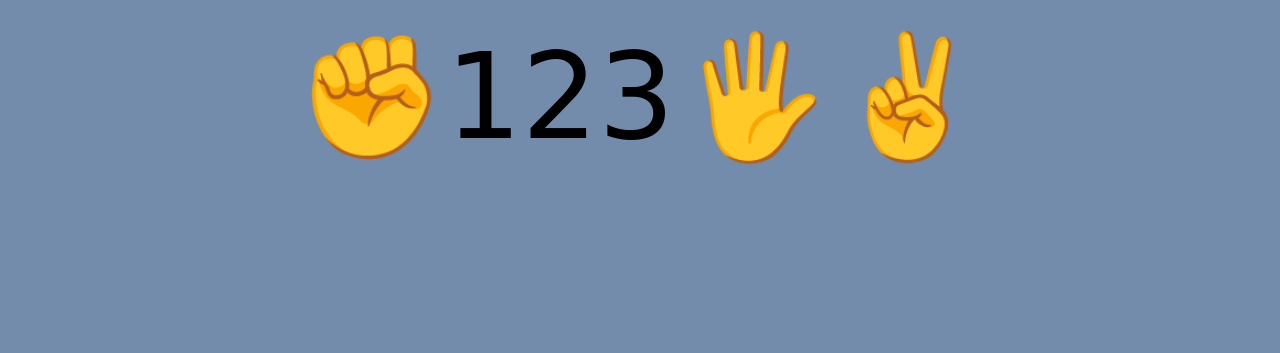
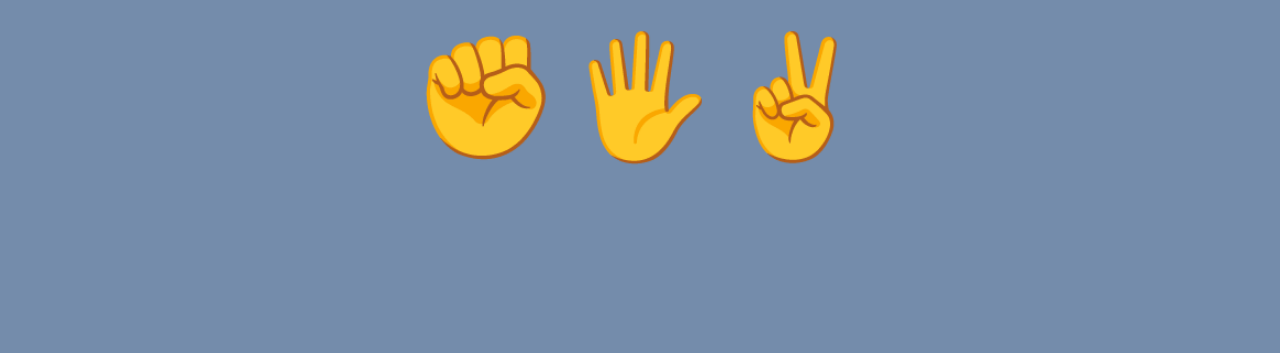
Before and after one commit to IdoSabach/Rock-Paper-Scissors, a plain HTML site: page index.html in a window 1280 px wide. Shown: the part 397-750 px from the top of the page. Drawn offline with Linux system fonts and the light colour scheme; a web font is replaced by a local one.

Commit message:
remove test

```diff
--- a/index.html
+++ b/index.html
@@ -43,7 +43,7 @@
       </div>
 
       <div class="block-for-button">
-        <button class="choice-rock">✊123</button>
+        <button class="choice-rock">✊</button>
         <button class="choice-paper">🖐</button>
         <button class="choice-scissors">✌️</button>
       </div>
```
